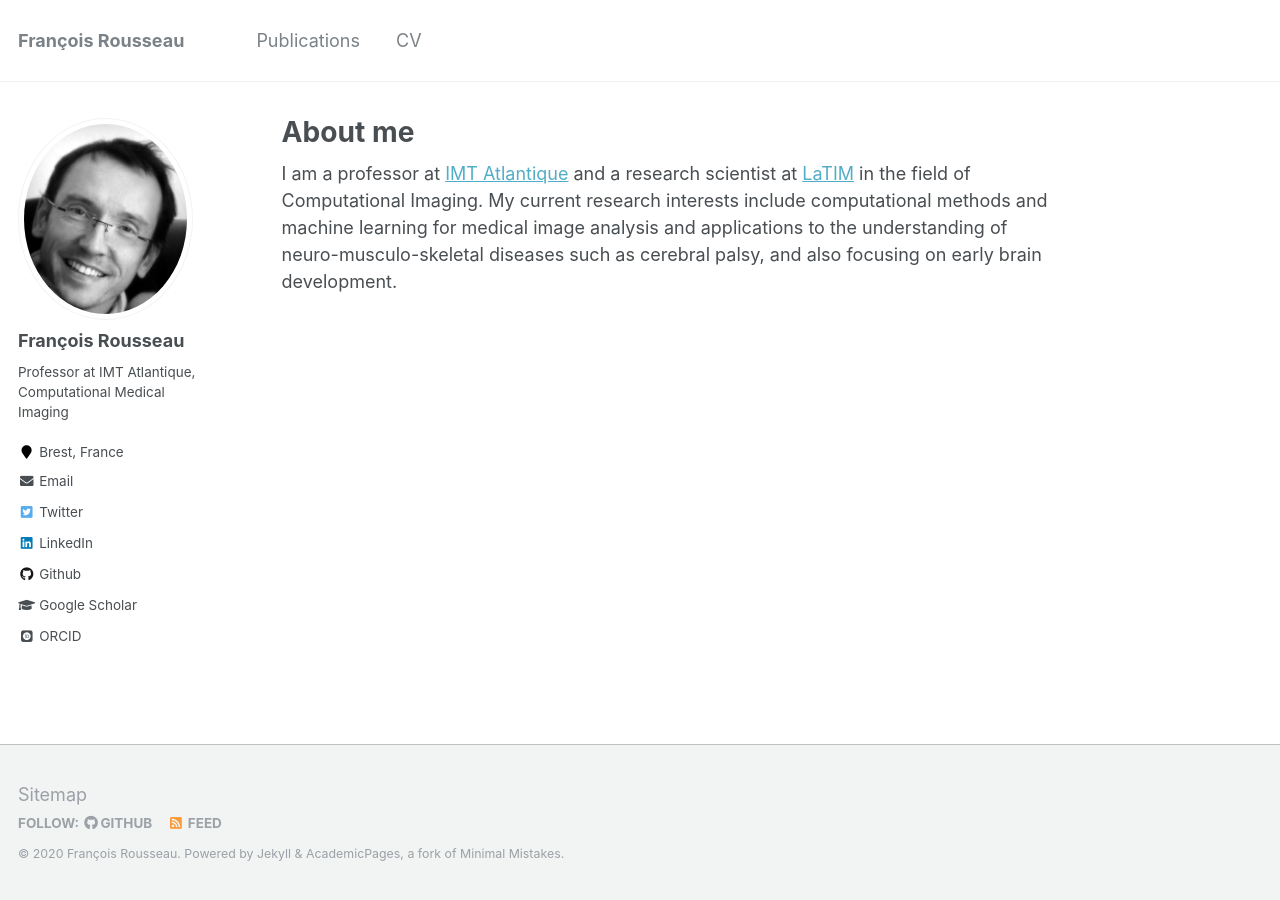
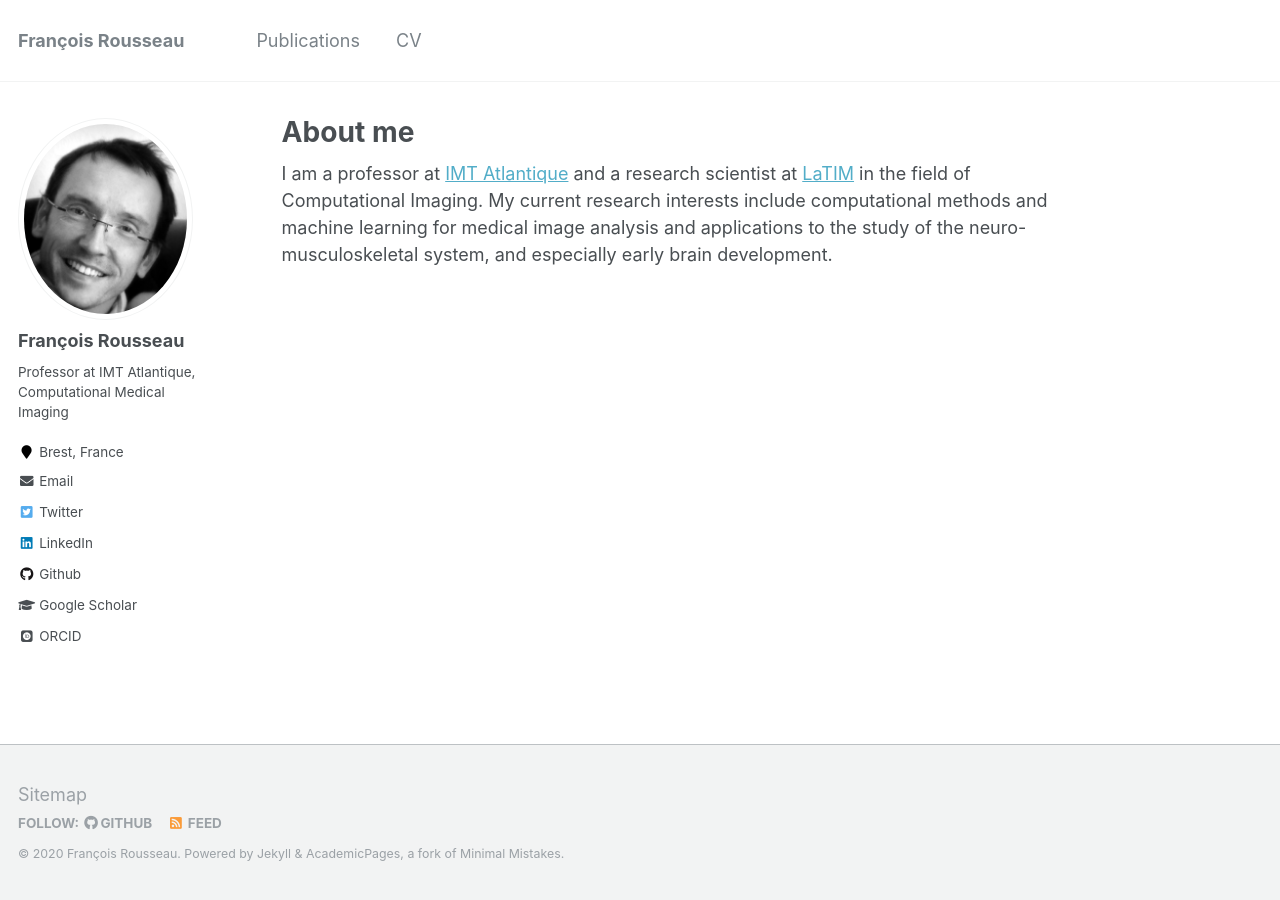
Before and after one commit to rousseau/rousseau.github.io, a Jekyll site: the page built from _pages/about.md, in a window 1280 px wide. Built offline with Jekyll 4.4.1, drawn with Linux system fonts in a browser that asks for light colours; some web fonts are replaced.

Commit message:
Update about.md

```diff
--- a/_pages/about.md
+++ b/_pages/about.md
@@ -8,7 +8,7 @@ redirect_from:
   - /about.html
 ---
 
-I am a professor at [IMT Atlantique](https://www.imt-atlantique.fr) and a research scientist at [LaTIM](http://latim.univ-brest.fr) in the field of Computational Imaging. My current research interests include computational methods and machine learning for medical image analysis and applications to the understanding of neuro-musculo-skeletal diseases such as cerebral palsy, and also focusing on early brain development.
+I am a professor at [IMT Atlantique](https://www.imt-atlantique.fr) and a research scientist at [LaTIM](http://latim.univ-brest.fr) in the field of Computational Imaging. My current research interests include computational methods and machine learning for medical image analysis and applications to the study of the neuro-musculoskeletal system, and especially early brain development.
 
 <!-- This is the front page of a website that is powered by the [academicpages template](https://github.com/academicpages/academicpages.github.io) and hosted on GitHub pages. [GitHub pages](https://pages.github.com) is a free service in which websites are built and hosted from code and data stored in a GitHub repository, automatically updating when a new commit is made to the respository. This template was forked from the [Minimal Mistakes Jekyll Theme](https://mmistakes.github.io/minimal-mistakes/) created by Michael Rose, and then extended to support the kinds of content that academics have: publications, talks, teaching, a portfolio, blog posts, and a dynamically-generated CV. You can fork [this repository](https://github.com/academicpages/academicpages.github.io) right now, modify the configuration and markdown files, add your own PDFs and other content, and have your own site for free, with no ads! An older version of this template powers my own personal website at [stuartgeiger.com](http://stuartgeiger.com), which uses [this Github repository](https://github.com/staeiou/staeiou.github.io).
 
```
